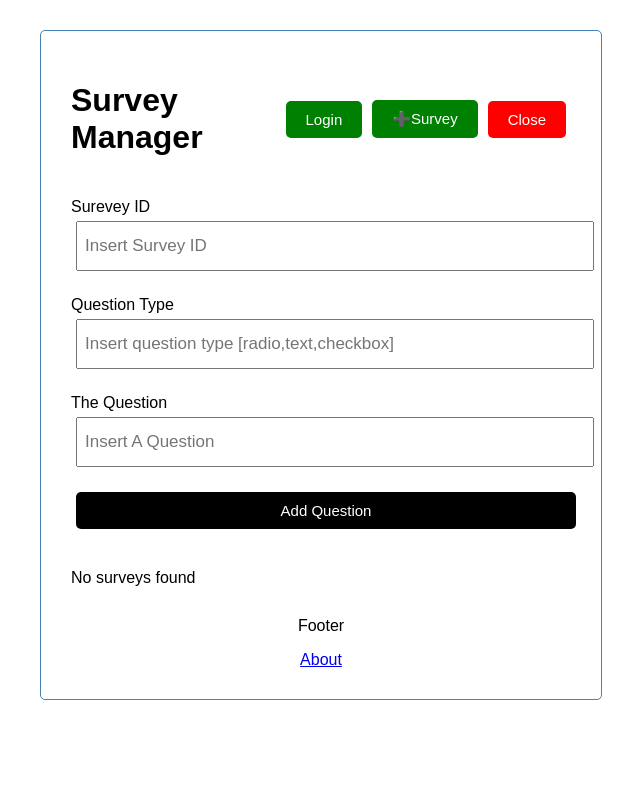
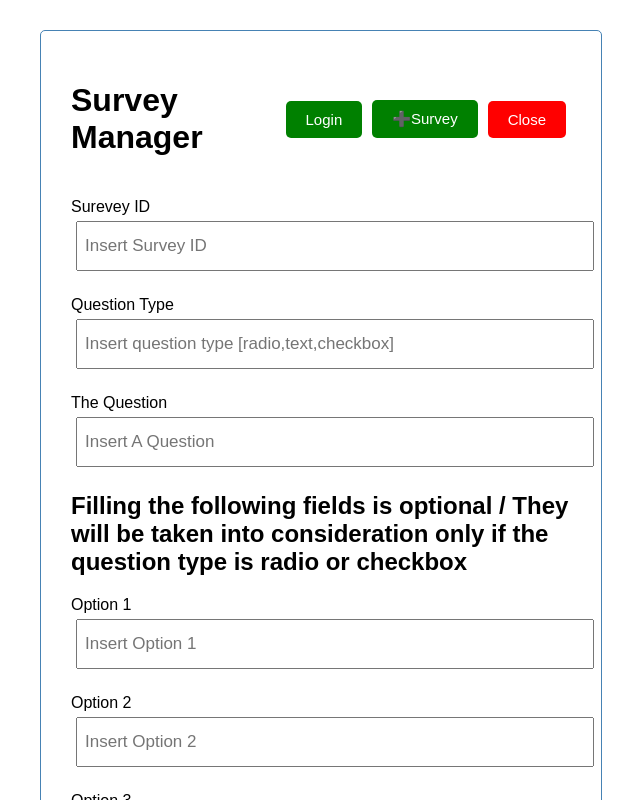
Before and after one commit to Hadi-AlKammouni/Surveys_Builder, a React (Create React App) app in the folder react-frontend/: page / in a window 1280 px wide. Both pictures are taken after a click on the button "➕Question". Shown: the top 800 px of the page, without its empty margins (319-959 px from the left). Built offline with nearby package versions, Linux system fonts and the light colour scheme; no server answers.

Commit message:
FE//Adding the options fileds

```diff
--- a/react-frontend/src/components/AddQuestion.js
+++ b/react-frontend/src/components/AddQuestion.js
@@ -5,6 +5,9 @@ const AddQuestion = ({ onAddQuestion }) => {
   const [survey_id, setId] = useState("");
   const [question_type, setQuestionType] = useState("");
   const [question, setQuestion] = useState("");
+  const [option1, setOption1] = useState("");
+  const [option2, setOption2] = useState("");
+  const [option3, setOption3] = useState("");
 
 
   //Add Data to Backend on Submit
@@ -58,6 +61,39 @@ const AddQuestion = ({ onAddQuestion }) => {
         />
       </div>
 
+      <h2>Filling the following fields is optional / They will be taken into consideration only if the question type is radio or checkbox</h2>
+      <div className="form-control">
+        <label>Option 1</label>
+        <input
+          type="text"
+          placeholder={"Insert Option 1"}
+          value={option1}
+          onChange={(e) => {
+            setOption1(e.target.value);
+          }}
+        />
+      </div>
+      <div className="form-control">
+        <label>Option 2</label>
+        <input
+          type="text"
+          placeholder={"Insert Option 2"}
+          value={option1}
+          onChange={(e) => {
+            setOption2(e.target.value);
+          }}
+        />
+      </div><div className="form-control">
+        <label>Option 3</label>
+        <input
+          type="text"
+          placeholder={"Insert Option 3"}
+          value={option1}
+          onChange={(e) => {
+            setOption3(e.target.value);
+          }}
+        />
+      </div>
       <input type={"submit"} value="Add Question" className="btn btn-block" />
     </form>
   );
```
